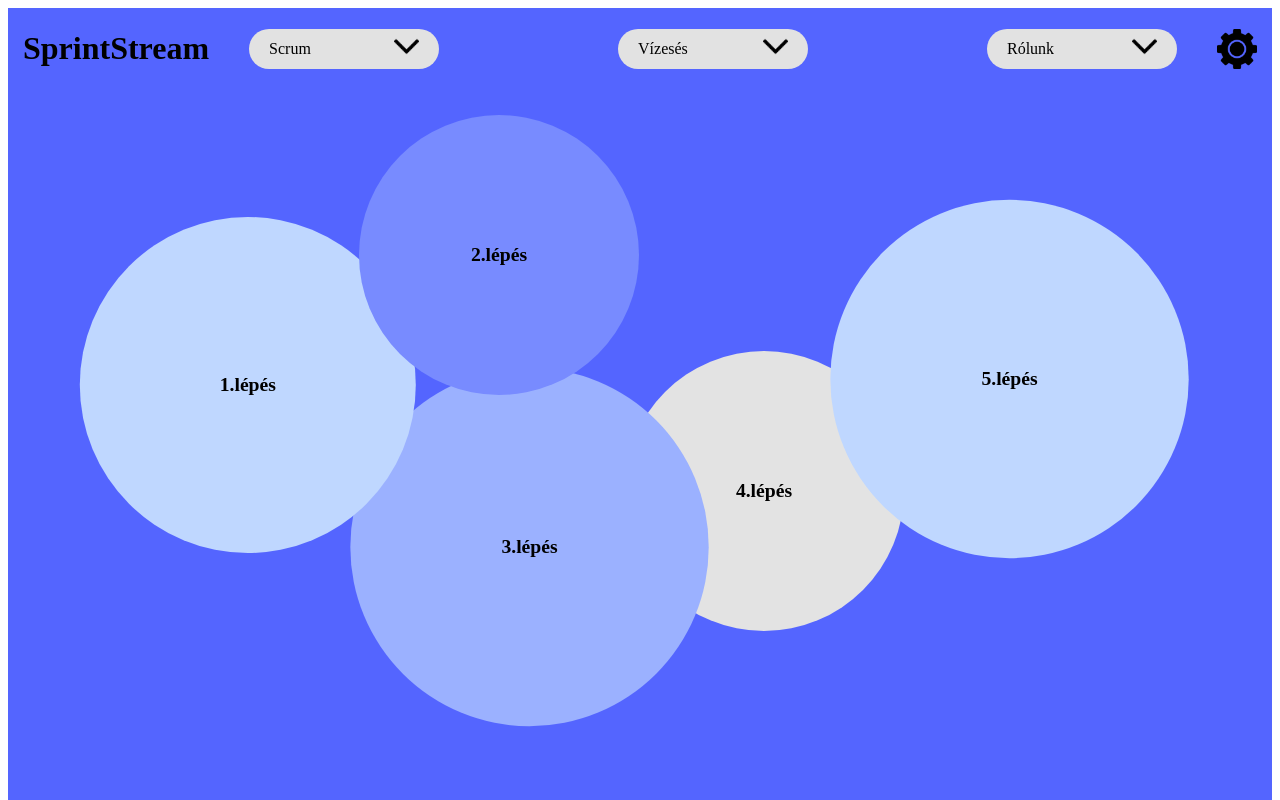
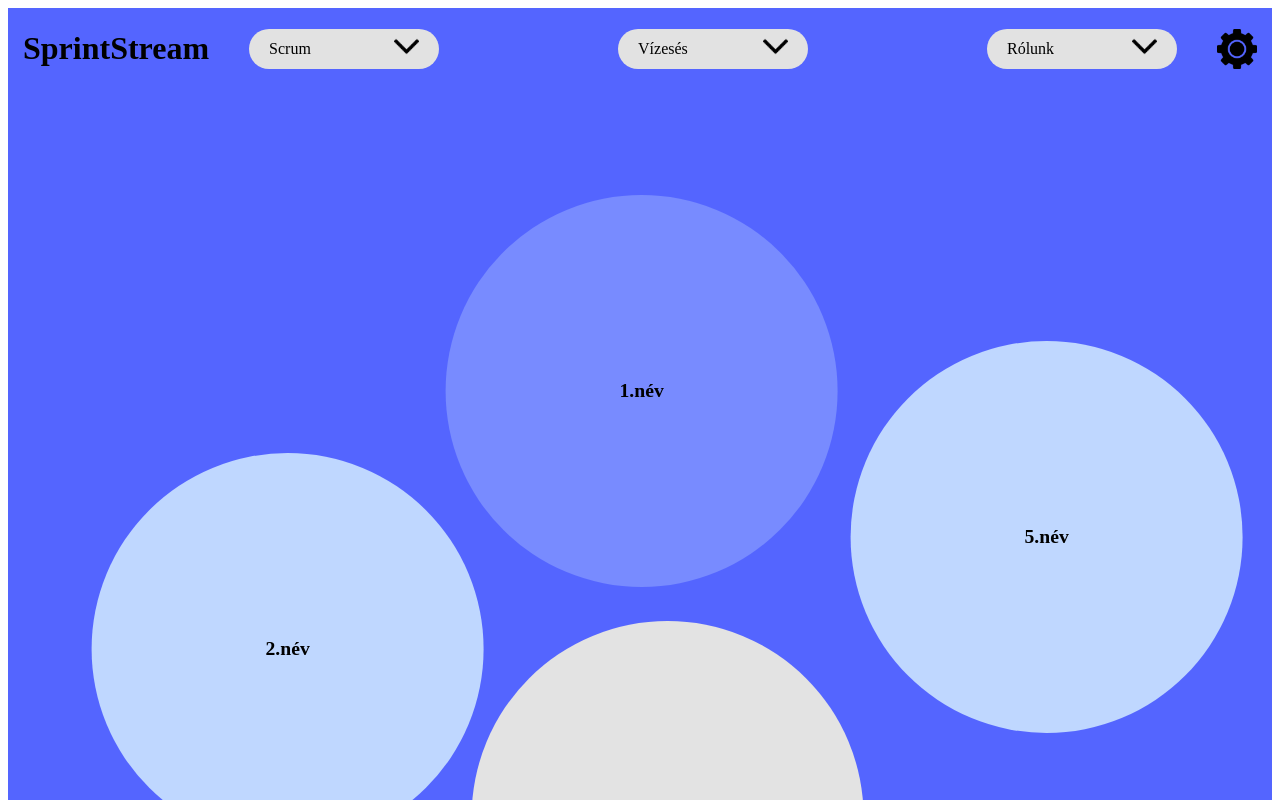
Before and after one commit to WR0NGTH3HU4/SprintStream, a SvelteKit app in the folder app/: page /rolunk_oldal in a window 1280 px wide. Shown: the top 800 px of the page. Built offline with nearby package versions, Linux system fonts and the light colour scheme.

Commit message:
rólunk oldal folytatása

```diff
--- a/app/src/routes/rolunk_oldal/+page.svelte
+++ b/app/src/routes/rolunk_oldal/+page.svelte
@@ -1,21 +1,24 @@
 <main>
     <div class="egesz">
     <Navbar></Navbar>
+<!--    <div class= "cim">
+        <h1>Rólunk</h1>
+    </div>-->
         <div class="main">
             <div on:click={elso} class="kor kor1">
-                <h3>1.lépés</h3>
+                <h3>2.név</h3>
             </div>
             <div on:click={masodik} class="kor kor2">
-                <h3>2.lépés</h3>
+                <h3>1.név</h3>
             </div>
             <div on:click={harmadik} class="kor kor3">
-                <h3>3.lépés</h3>
+                <h3>3.név</h3>
             </div>
             <div on:click={negyedik} class="kor kor4">
-                <h3>4.lépés</h3>
+                <h3>4.név</h3>
             </div>
             <div on:click={otodik} class="kor kor5">
-                <h3>5.lépés</h3>
+                <h3>5.név</h3>
             </div>
         </div>
         <div class="tartalom">
@@ -102,6 +105,7 @@
     }
 
     .egesz{
+        height: 10%;
         width: 100%;
         background-color:#5465FF ;
     }
@@ -139,53 +143,8 @@
         border-radius: 100%;
         text-align: center;
         font-size: 150%;
-    }
-
-    .kor1{
-
-        background-color:#BFD7FF ;
         width: 30rem;
         height: 30rem;
-
-    }
-    .kor2{
-        background-color:#788BFF ;
-        width: 25rem;
-        height: 25rem;
-
-    }
-    .kor3{
-
-        background-color:#9BB1FF ;
-        width: 32rem;
-        height: 32rem;
-
-    }
-    .kor4{
-        background-color:#E3E3E3 ;
-        width: 25rem;
-        height: 25rem;
-    }
-    .kor5{
-        background-color:#BFD7FF ;
-        width: 32rem;
-        height: 32rem;
-    }
-    .ph{
-        background-color: #788BFF;
-        width: 23rem;
-        height: 23rem;
-        border-radius: 100%;
-        display: flex;
-        flex-direction: column;
-        flex-wrap: nowrap;
-        justify-content: center;
-        align-items: center;
-        margin-left: 10%;
-        margin-bottom: 10%;
-    }
-    .ph svg{
-        transform: translate(0%,-10%);
     }
     .tartalom{
         display: flex;
@@ -200,29 +159,6 @@
         flex-direction: column;
         justify-content: center;
         width:100%
-
-    }
-
-    .nyilak{
-        display: flex;
-        flex-direction: row;
-        justify-content: space-between;
-        align-self: center;
-        width:80%;
-        padding-top: 5%;
-
-    }
-    .nyilak:hover{
-        animation: kiemeles 4s infinite;
-    }
-    .projharomszog{
-        display: flex;
-        flex-direction: row;
-        justify-content: space-evenly;
-        align-items:center;
-    }
-    .projharomszog svg{
-        transform: scale(0.6);
 
     }
 
@@ -297,68 +233,46 @@
     .kor1{
 
         background-color:#BFD7FF ;
-        width: 30rem;
-        height: 30rem;
-        top:5%;
-        right: 70%;
+        width: 35rem;
+        height: 35rem;
+        top: 25%;
+        right: 65%;
         z-index: 4;
 
     }
     .kor2{
         background-color:#788BFF ;
-        width: 25rem;
-        height: 25rem;
-        top:-3%;
-        right: 52%;
+        width: 35rem;
+        height: 35rem;
+        top: 2%;
+        right: 37%;
         z-index: 5;
     }
     .kor3{
 
         background-color:#9BB1FF ;
-        width: 32rem;
-        height: 32rem;
-        top:18%;
-        right: 47%;
+        width: 35rem;
+        height: 35rem;
+        top: 65%;
+        right: 65%;
         z-index: 3;
     }
     .kor4{
         background-color:#E3E3E3 ;
-        width: 25rem;
-        height: 25rem;
-        top:18%;
-        right: 31%;
-
-
+        width: 35rem;
+        height: 35rem;
+        top: 40%;
+        right: 35%;
         z-index: 2;
     }
     .kor5{
         background-color:#BFD7FF ;
-        width: 32rem;
-        height: 32rem;
-        top:3%;
-        right: 9%;
-
+        width: 35rem;
+        height: 35rem;
+        top:15%;
+        right: 5%;
         z-index: 2;
     }
-    .kor6{
-        background-color:#788BFF ;
-        width: 35rem;
-        height: 35rem;
-        top:35%;
-        right: 12%;
-
-        z-index: 1;
-    }
-    .kor7{
-        background-color:#BFD7FF ;
-        width: 25rem;
-        height: 25rem;
-        top:52%;
-        right: 40%;
-
-        z-index: 0;
-    }
-
     }
     @media screen and (max-width: 1840px){
         .kor{
@@ -430,18 +344,14 @@
 
         }
     }
-    .kor:hover{
+    .kor3:hover{
         animation: kiemeles 4s infinite;
     }
-    .ph:hover{
-        animation: kiemeles 4s infinite;
-    }
+
     @keyframes kiemeles{
-
         100%{
-
             z-index: 100;
-            transform: scale(1.1);
+            transform: scale(0.7);
         }
     }
 </style>
@@ -465,7 +375,7 @@
     let index=0;
 
 
-    let cim=["Név(1)","Név(2)","Név(3)", "Név(4)","Név(5.)"];
+    let cim=["Név(2)","Név(1)","Név(3)", "Név(4)","Név(5.)"];
     let szoveg=["------------------------------------------."
 
     ,"------------------------------------------."
```
